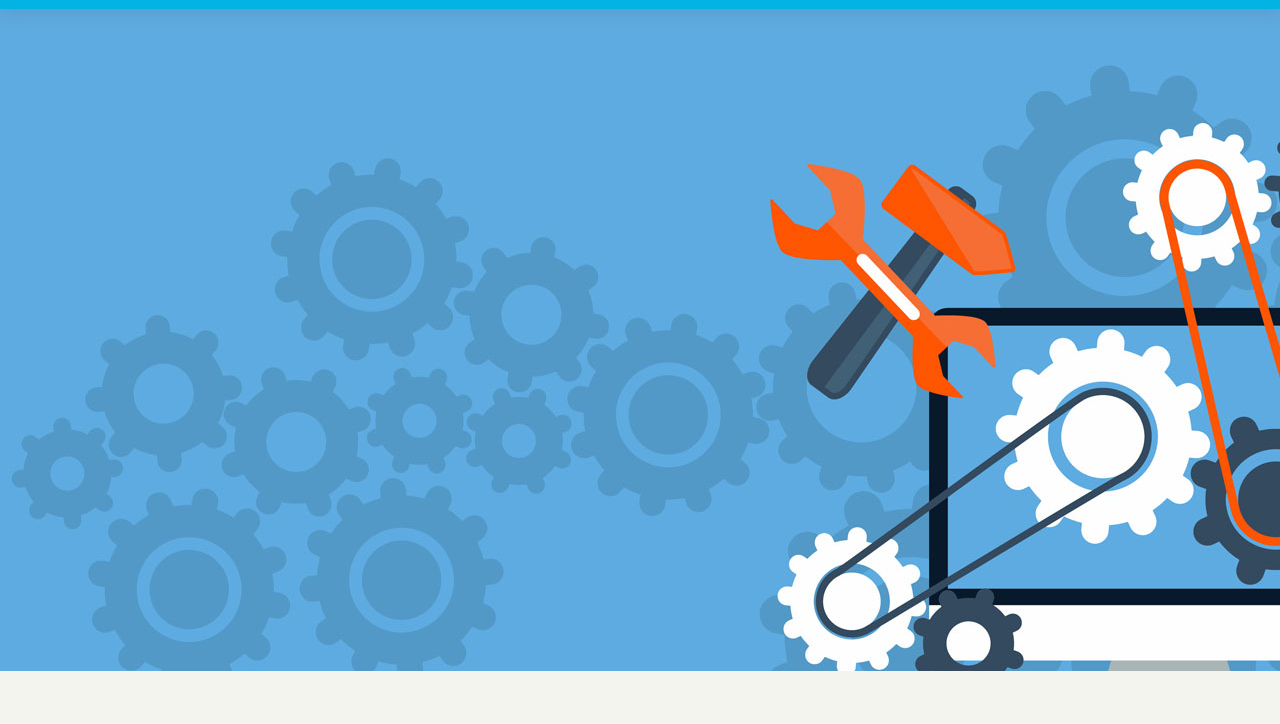
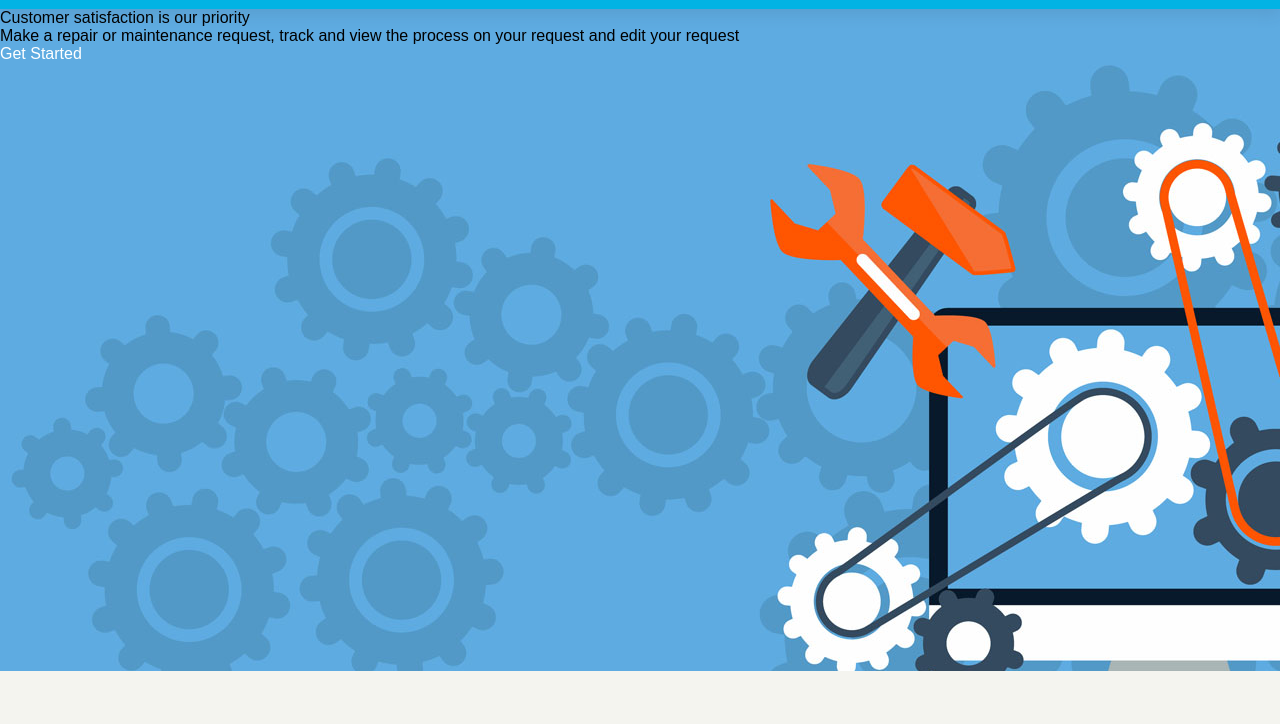
Before and after one commit to lytes20/Maintenance-Tracker, a plain HTML site: page UI/index.html in a window 1280 px wide. Shown: the part 76-800 px from the top of the page. Drawn offline with Linux system fonts and the light colour scheme.

Commit message:
add intro paragraphs and link

```diff
--- a/UI/index.html
+++ b/UI/index.html
@@ -21,7 +21,9 @@
         </header>
 
         <div id="landing">
-
+            <p id="landing_intro">Customer satisfaction is our priority</p>
+            <p>Make a repair or maintenance request, track and view the process on your request and edit your request</p>
+            <a href="">Get Started</a>
         </div>
 
     </div>
```
Also changed, not shown: UI/css/index.css (line endings or trailing spaces).
